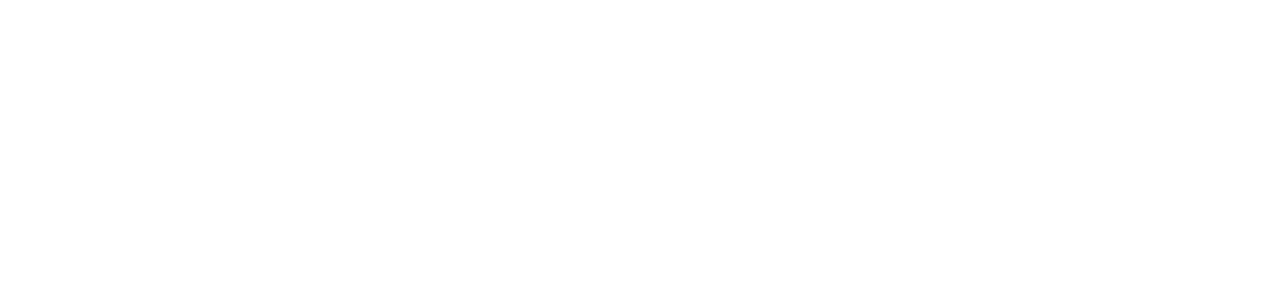
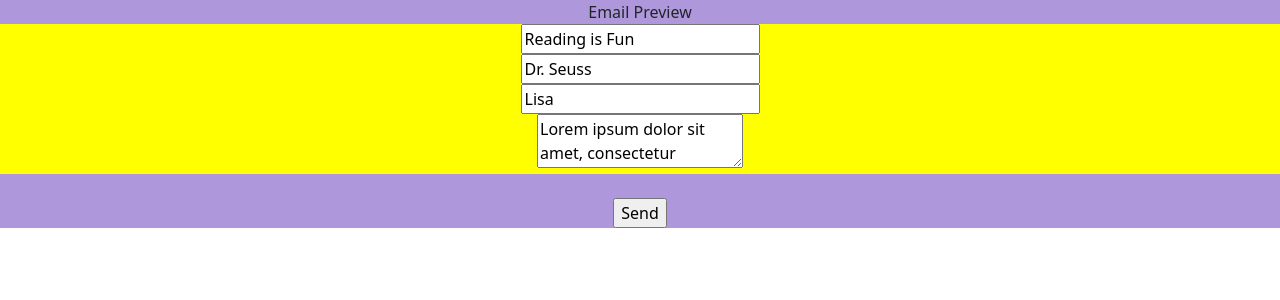
Before and after one commit to bethel-school-of-technology/team-digidames-frontend, a React (Create React App) app in the folder summareasy-react-app/: page /email/1 in a window 1280 px wide. Before the commit this address had no page. Shown: the top 300 px of the page. Built offline with nearby package versions, Linux system fonts and the light colour scheme; data requests are answered from the project's data file.

Commit message:
Added email capabilities.

```diff
--- a/summareasy-react-app/db.json
+++ b/summareasy-react-app/db.json
@@ -285,6 +285,13 @@
       "writtenBy": "JM",
       "report": "test",
       "id": 9
+    },
+    {
+      "title": "email",
+      "author": "test",
+      "writtenBy": "run",
+      "report": "Stuff",
+      "id": 10
     }
   ]
 }
--- a/summareasy-react-app/package.json
+++ b/summareasy-react-app/package.json
@@ -3,6 +3,7 @@
   "version": "0.1.0",
   "private": true,
   "dependencies": {
+    "@emailjs/browser": "^3.7.0",
     "@testing-library/jest-dom": "^5.16.5",
     "@testing-library/react": "^13.4.0",
     "@testing-library/user-event": "^13.5.0",
@@ -11,10 +12,12 @@
     "express": "^4.18.2",
     "json-server": "^0.17.0",
     "json-server-auth": "^2.1.0",
+    "nodemailer": "^6.8.0",
     "react": "^18.2.0",
     "react-dom": "^18.2.0",
     "react-router-dom": "^6.4.2",
     "react-scripts": "5.0.1",
+    "react-to-print": "^2.14.7",
     "web-vitals": "^2.1.4"
   },
   "scripts": {
--- a/summareasy-react-app/routes.json
+++ b/summareasy-react-app/routes.json
@@ -1,4 +1,7 @@
 {
+
     "users*": 600,
-    "BookReports*": 640
+    "BookReports*": 640,
+    "email*": 600
+
   }
--- a/summareasy-react-app/src/App.css
+++ b/summareasy-react-app/src/App.css
@@ -25,6 +25,9 @@
   flex-direction: row;
   padding-top: 150px;
 
+}
+.emailTemp{
+  background-color: yellow;
 }
 .btn{
   text-decoration: none;
--- a/summareasy-react-app/src/App.js
+++ b/summareasy-react-app/src/App.js
@@ -14,6 +14,7 @@ import 'bootstrap/dist/css/bootstrap.min.css';
 import APIBookData from './Components/APIBookData';
 import Register from './Components/Register';
 import LogOut from './Components/LogOut/Logout';
+import EmailContactForm from './Components/Email';
 
 
 
@@ -149,7 +150,7 @@ function App() {
           />
 
           <Route
-            path="/Create"
+            path="/Create/:id"
             exact
             element={
               <CreateBookReport
@@ -164,6 +165,14 @@ function App() {
                 bookReportData={allBookReports} />
             }
           />
+          <Route
+            path="/email/:id"
+            element={
+              <EmailContactForm/>
+            }
+          />
+
+
 
           <Route
             path="/one-bookreport/:id"
--- /dev/null
+++ b/summareasy-react-app/src/Components/Email/index.js
@@ -0,0 +1,56 @@
+import React, { useEffect, useRef } from 'react';
+import emailjs from '@emailjs/browser';
+import { useState } from 'react';
+import { useParams } from 'react-router-dom';
+import API from '../../UTILS/API';
+
+
+const EmailContactForm = () => {
+    const [bookReport, setBookReport] = useState({});
+    const form = useRef();
+    const { id } = useParams();
+
+const sendEmail = (e) => {
+   e.preventDefault(); // prevents the page from reloading when you hit “Send”
+
+   emailjs.sendForm('service_yzd6ykk', 'template_q2ux90h', form.current, 'w2acWniWNw96Kt5do')
+     .then((result) => {
+         // show the user a success message
+         console.log("Success");
+     }, (error) => {
+         // show the user an error
+         console.log("denied")
+     });
+ };
+ useEffect(() => {
+    const getBookReport = () => {
+        API.getBookReportById(id).then(res => {
+            console.log(res)
+            setBookReport(res.data)
+        })
+    }
+    getBookReport();
+ }, [bookReport, id])
+ return (
+
+   <form ref={form} onSubmit={sendEmail}>
+
+     <label>Email Preview</label>
+
+     <div className='emailTemp'>
+     <input value ={`${bookReport.title }`} name="title" />
+     <br></br>
+     <input value ={`${bookReport.author}`} name="author" />
+     <br></br>
+     <input value ={`${bookReport.writtenBy}`} name="to_name" />
+     <br></br>
+     <textarea value ={`${bookReport.report}`} name="message" />
+
+     </div>
+     <br></br>
+     <input type="submit" value="Send" />
+   </form>
+ );
+};
+
+export default EmailContactForm;
--- a/summareasy-react-app/src/Components/Login/Login.js
+++ b/summareasy-react-app/src/Components/Login/Login.js
@@ -52,7 +52,7 @@ const Login = () => {
                 <br />
                 <input type="password" name="password" onChange={ e => setPassword(e.target.value) }></input>
                 <br />
-                <button>Sign In</button>
+                <button >Sign In</button>
                 <br />
 
             </form>
--- a/summareasy-react-app/src/Components/OneBookReport/index.js
+++ b/summareasy-react-app/src/Components/OneBookReport/index.js
@@ -3,6 +3,12 @@ import API from '../../UTILS/API';
 import { useParams } from 'react-router-dom';
 import BookReportContext from '../../UTILS/BookReportContext';
 import { useContext } from "react";
+
+
+
+// import EmailContactForm from '../Email';
+
+
 
 
 const OneBookReport = () => {
@@ -11,19 +17,24 @@ const OneBookReport = () => {
     const { id } = useParams();
     const context = useContext(BookReportContext);
 
+    // const [firstName, getFirstName] = useState("");
+    // const [userId, getUserId] = useState("");
+    // const [email, getEmail] = useState("");
+    // const navigate = useNavigate();
+    // const [extractBookReport, getBookReportById] =  useState("");
 
     useEffect(() => {
         const getBookReport = () => {
             API.getBookReportById(id).then(res => {
                 console.log(res)
                 setBookReport(res.data)
-                console.log(bookReport)
+
             })
         }
 
         getBookReport();
 
-    }, [])
+    }, [bookReport, id])
 
 
 
@@ -34,6 +45,7 @@ const OneBookReport = () => {
 
                 </div>
             </div>
+            <a href={`/printReport`} alt="">Print</a>
             <h5>View One Book Report Page</h5>
             <h1>{bookReport.title}</h1>
             <h3>Author: {bookReport.author}</h3>
@@ -41,7 +53,8 @@ const OneBookReport = () => {
             <p>{bookReport.report}</p>
             <button onClick={() => context.handleDelete(bookReport.id)}>Delete Book Report</button>
             <a href={`/update-bookreport/${bookReport.id}`}>Update Book Report</a>
-            <a href={`/all-book-reports`}>Back</a>
+            <a href={`/all-book-reports`}>Back</a><br></br>
+            <a href={`/email/`}>Email</a>
         </div>
     );
 }
--- a/summareasy-react-app/src/UTILS/API.js
+++ b/summareasy-react-app/src/UTILS/API.js
@@ -1,6 +1,7 @@
 import axios from 'axios';
 
 const baseURL = "http://localhost:3000/BookReports"
+
 
 const API = {
 
```
Also changed, not shown: 1 other file (tests, documents, lock files or other folders).
